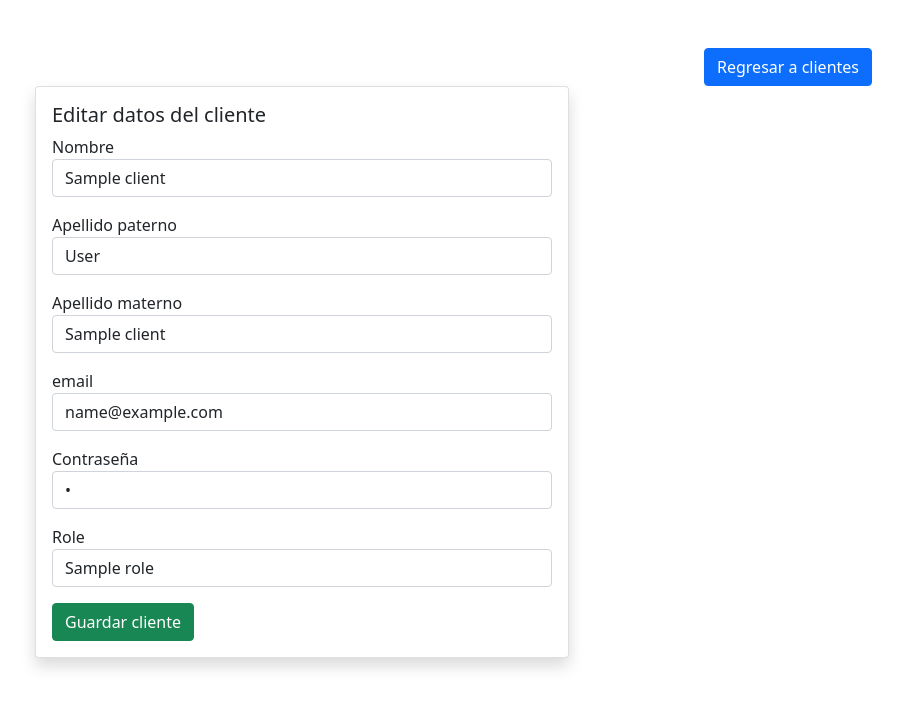
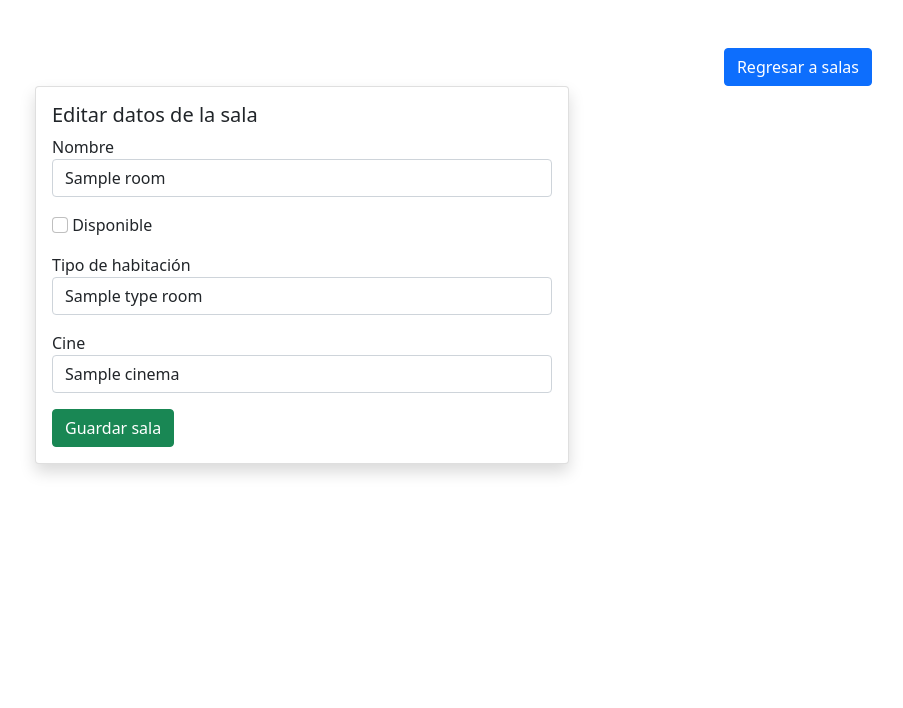
Before and after one commit to AngelNieblaLopez/CineMovil, a CodeIgniter 4 app: the page made by app/Views/rooms/edit.php in a window 1280 px wide. Shown: the top 708 px of the page, without its empty margins (326-1229 px from the left). Run offline with PHP 8.4 and a stand-in for CodeIgniter, Linux system fonts and the light colour scheme; the template is opened without the code that fills it: most values are stand-ins (such as "Sample title", 1, 10 or a date in 2020); data that the repository does not hold is empty; some libraries are stand-ins or nearby versions.

Commit message:
17-crud-room

```diff
--- a/app/Views/rooms/edit.php
+++ b/app/Views/rooms/edit.php
@@ -1,5 +1,5 @@
 <?= $this->extend('layouts/base_layout');
-$this->section('title') ?> Crear clientes
+$this->section('title') ?> Editar sala
 <?= $this->endSection() ?>
 
 
@@ -7,65 +7,56 @@ $this->section('title') ?> Crear clientes
 <div class="container">
     <div class="row py-4">
         <div class="col-xl-12 text-end">
-            <a href="<?= base_url('clients') ?>" class="btn btn-primary">Regresar a clientes</a>
+            <a href="<?= base_url('rooms') ?>" class="btn btn-primary">Regresar a salas</a>
         </div>
 
         <div class="row">
             <div class="col-xl-6 m-auto">
-                <form action="<?= base_url('api/web/clients/v1/' . $client["id"]) ?>" method="POST">
+                <form action="<?= base_url('api/web/rooms/v1/' . $room["id"]) ?>" method="POST">
                     <?= csrf_field() ?>
                     <input type="hidden" name="_method" value="PUT">
                     <div class="row">
                         <div class="col-sm-12">
                             <div class="card shadow">
                                 <div class="card-body">
-                                    <h5 class="card-title">Editar datos del cliente</h5>
+                                    <h5 class="card-title">Editar datos de la sala</h5>
                                     <div class="form-group mb-3">
                                         <label clas="form-label">Nombre</label>
-                                        <input type="text" class="form-control" name="name" placeholder="Proporcione el nombre" value="<?php if ($client['name']) : echo $client['name'];
-                                                                                                                                        else : set_value('name');
-                                                                                                                                        endif ?>">
+                                        <input type="text" class="form-control" name="name" placeholder="Proporcione el nombre" value="<?php if ($room['name']) : echo $room['name'];
+                                                                                                                                            else : set_value('name');
+                                                                                                                                            endif ?>">
                                     </div>
-
-                                    <div class=" form-group mb-3">
-                                        <label clas="form-label">Apellido paterno</label>
-                                        <input type="text" class="form-control" name="lastName" placeholder="Proporcione el apellido paterno" value="<?php if ($client['last_name']) : echo $client['last_name'];
-                                                                                                                                                        else : set_value('last_name');
-                                                                                                                                                        endif ?>">
+                                    <div class="form-group mb-3">
+                                        <input type="checkbox" class="form-check-input" name="available" <?= $room["available"] == "1"? "checked" : "" ?>>
+                                        <label class="form-check-label">Disponible</label>
                                     </div>
-                                    <div class=" form-group mb-3">
-                                        <label clas="form-label">Apellido materno</label>
-                                        <input type="text" class="form-control" name="secondLastName" placeholder="Proporcione el apellido materno" value="<?php if ($client['second_last_name']) : echo $client['second_last_name'];
-                                                                                                                                                            else : set_value('second_last_name');
-                                                                                                                                                            endif ?>">
+                                    <div class="form-group mb-3">
+                                        <label clas="form-label">Tipo de habitación</label>
+                                        <select class="form-control" id="typeRoom">
+                                            <option disabled value="0">- Seleccione -</option>
+                                            <?php foreach ($typeRooms as $typeRoom) : ?>
+                                                <option value="<?= $typeRoom['id'] ?>">
+                                                    <?= $typeRoom['name'] ?>
+                                                </option>
+                                            <?php endforeach; ?>
+                                        </select>
                                     </div>
-                                    <div class=" form-group mb-3">
-                                        <label clas="form-label">email</label>
-                                        <input type="email" class="form-control" name="email" placeholder="Proporcione el email" value="<?php if ($client['email']) : echo $client['email'];
-                                                                                                                                        else : set_value('email');
-                                                                                                                                        endif ?>">
-                                    </div>
-                                    <div class=" form-group mb-3">
-                                        <label clas="form-label">Contraseña</label>
-                                        <input type="password" class="form-control" name="password" placeholder="Proporcione la contraseña" value="<?php if ($client['password']) : echo $client['password'];
-                                                                                                                                                    else : set_value('password');
-                                                                                                                                                    endif ?>">
-                                    </div>
-
-                                    <div class=" form-group mb-3">
-                                        <label clas="form-label">Role</label>
-                                        <select class="form-control" id="role">
+                                    <div class="form-group mb-3">
+                                        <label clas="form-label">Cine</label>
+                                        <select class="form-control" id="cinema">
                                             <option disabled value="0">- Seleccione -</option>
-                                            <?php foreach ($roles as $rol) : ?>
-                                                <option value="<?= $rol['id'] ?>">
-                                                    <?= $rol['name'] ?>
+                                            <?php foreach ($cinemas as $cinema) : ?>
+                                                <option value="<?= $cinema['id'] ?>">
+                                                    <?= $cinema['name'] ?>
                                                 </option>
                                             <?php endforeach; ?>
                                         </select>
                                     </div>
 
-                                    <input id="roleId" hidden name="roleId">
-                                    <button type="submit" class="btn btn-success">Guardar cliente</button>
+
+                                    <input id="typeRoomId" hidden name="typeRoomId">
+                                    <input id="cinemaId" hidden name="cinemaId">
+                                    <button type="submit" class="btn btn-success">Guardar sala</button>
                                 </div>
                             </div>
                         </div>
@@ -78,21 +69,34 @@ $this->section('title') ?> Crear clientes
 </div>
 <script>
     $(document).ready(function() {
-        let roles = <?= json_encode($roles) ?>;
-        let client = <?= json_encode($client) ?>;
+        let room = <?= json_encode($room) ?>;
+        let typeRooms = <?= json_encode($typeRooms) ?>;
+        let cinemas = <?= json_encode($cinemas) ?>;
 
-        if (roles.length !== 0) {
-            $('#roleId').val(client.role_id);
-            $("#role option").each((idx, option) => {
-                option.selected = false;
-                if (option.value == client.role_id) {
-                    option.selected = true;
+        if (typeRooms.length !== 0) {
+            $('#typeRoomId').val(room.type_room_id);
+            $("#typeRoom option").each((_, option) => {
+                if (option.value == room.type_room_id) {
+                    option.selected = true
                 }
             });
         }
 
-        $('#role').change(function() {
-            $('#roleId').val($(this).val());
+        if (cinemas.length !== 0) {
+            $('#cinemaId').val(room.cinema_id);
+            $("#cinema option").each((_, option) => {
+                if (option.value == room.cinema_id) {
+                    option.selected = true
+                }
+            })
+        }
+
+        $('#typeRoom').change(function() {
+            $('#typeRoomId').val($(this).val());
+        });
+
+        $('#cinema').change(function() {
+            $('#cinemaId').val($(this).val());
         });
     });
 </script>
--- a/app/Views/rooms/index.php
+++ b/app/Views/rooms/index.php
@@ -50,7 +50,7 @@ $this->section('title'); ?> Listado de salas <?= $this->endSection(); ?>
                                     <td> <?= $room['id'] ?> </td>
                                     <td> <?= $room['name'] ?> </td>
                                     <td> <?= $room['type_room_name'] ?> </td>
-                                    <td> <?= $room['available'] ?> </td>
+                                    <td> <?= $room['available'] == "1"? "Sí" : "No"   ?> </td>
                                     <td class="d-flex">
                                         <a href="<?= base_url("rooms/" . $room["id"]) ?>" class="btn btn-sm btn-info mx-1" title="Mostrar"><i class="bi bi-info-square"></i></a>
                                         <a href="<?= base_url("rooms/edit/" . $room["id"]) ?>" class="btn btn-sm btn-success mx-1" title="Editar"><i class="bi bi-pencil-square"></i></a>
```
Also changed, not shown: app/Controllers/room/WebController.php (+46 -18 lines), app/Views/rooms/show.php (+40 -35 lines).
